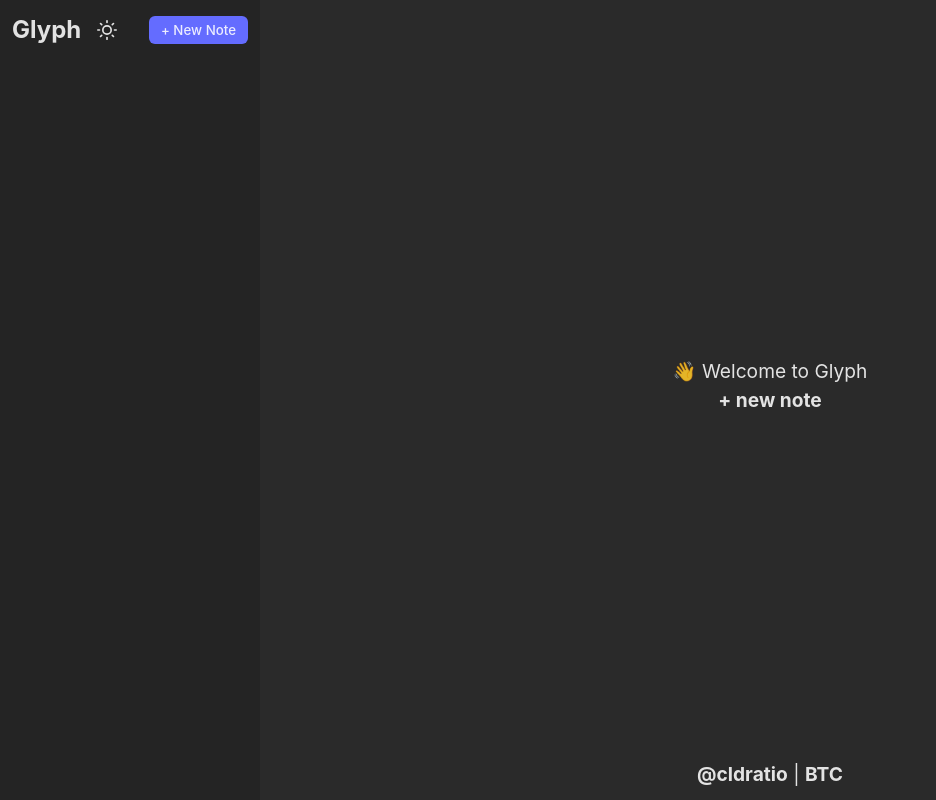
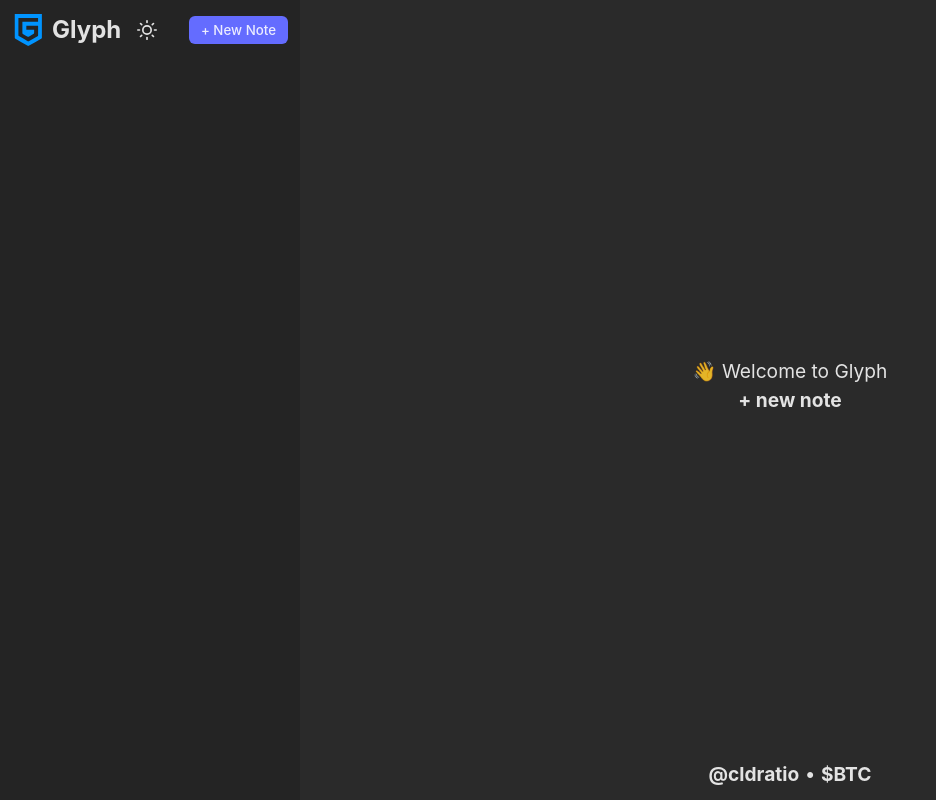
Before and after one commit to beepyDev/Glyph, a React (Vite) app: page / in a window 1280 px wide. Shown: the whole page, without its empty margins (0-936 px from the left). Built offline with nearby package versions, Linux system fonts and the light colour scheme.

Commit message:
refactor: update sidebar width and replace Glyph.png with Glyph.svg
- Increase sidebar width from 260px to 300px in response to addition of icon
- Change icon
- Update icon references in index.html and NoteList.jsx

```diff
--- a/index.html
+++ b/index.html
@@ -3,7 +3,7 @@
   <!-- https://github.com/beepyDev/glyph -->
   <head>
     <meta charset="UTF-8" />
-    <link rel="icon" type="image/svg+xml" href="/Glyph.png" />
+    <link rel="icon" type="image/svg+xml" href="/Glyph.svg" />
     <meta name="viewport" content="width=device-width, initial-scale=1.0" />
     <title>Glyph</title>
   </head>
--- a/src/components/NoteEditor.jsx
+++ b/src/components/NoteEditor.jsx
@@ -74,7 +74,7 @@ const NoteEditor = ({ note, onUpdateNote, onNewNote }) => {
             + new note
           </a>
           <div style={{ position: "relative", top: "calc(50vh - 2em - 16px)" }}>
-            <a href="https://x.com/cldratio">@cldratio</a> |{" "}
+            <a href="https://x.com/cldratio">@cldratio</a> •{" "}
             <a
               onClick={() => {
                 window.alert(
@@ -82,7 +82,7 @@ const NoteEditor = ({ note, onUpdateNote, onNewNote }) => {
                 );
               }}
             >
-              BTC
+              $BTC
             </a>
           </div>
         </p>
--- a/src/components/NoteList.jsx
+++ b/src/components/NoteList.jsx
@@ -9,7 +9,7 @@ const NoteList = ({ notes, activeNote, onNoteSelect, onNewNote, onDeleteNote })
     <div className={styles.sidebar}>
       <div className={styles.sidebarHeader}>
         <div className={styles.headerLeft}>
-          <h2>Glyph</h2>
+          <img src="/Glyph.svg" style={{height: "2em"}} /><h2>Glyph</h2>
           <ThemeToggle />
         </div>
         <button onClick={onNewNote} className={styles.newButton}>
--- a/src/components/NoteList.module.css
+++ b/src/components/NoteList.module.css
@@ -1,5 +1,5 @@
 .sidebar {
-  width: 260px;
+  width: 300px;
   height: 100vh;
   border-right: 1px solid rgba(var(--bg-tertiary), 0.5);
   background-color: var(--bg-primary);
```
Also changed, not shown: public/Glyph.png (deleted), public/Glyph.svg (added).
